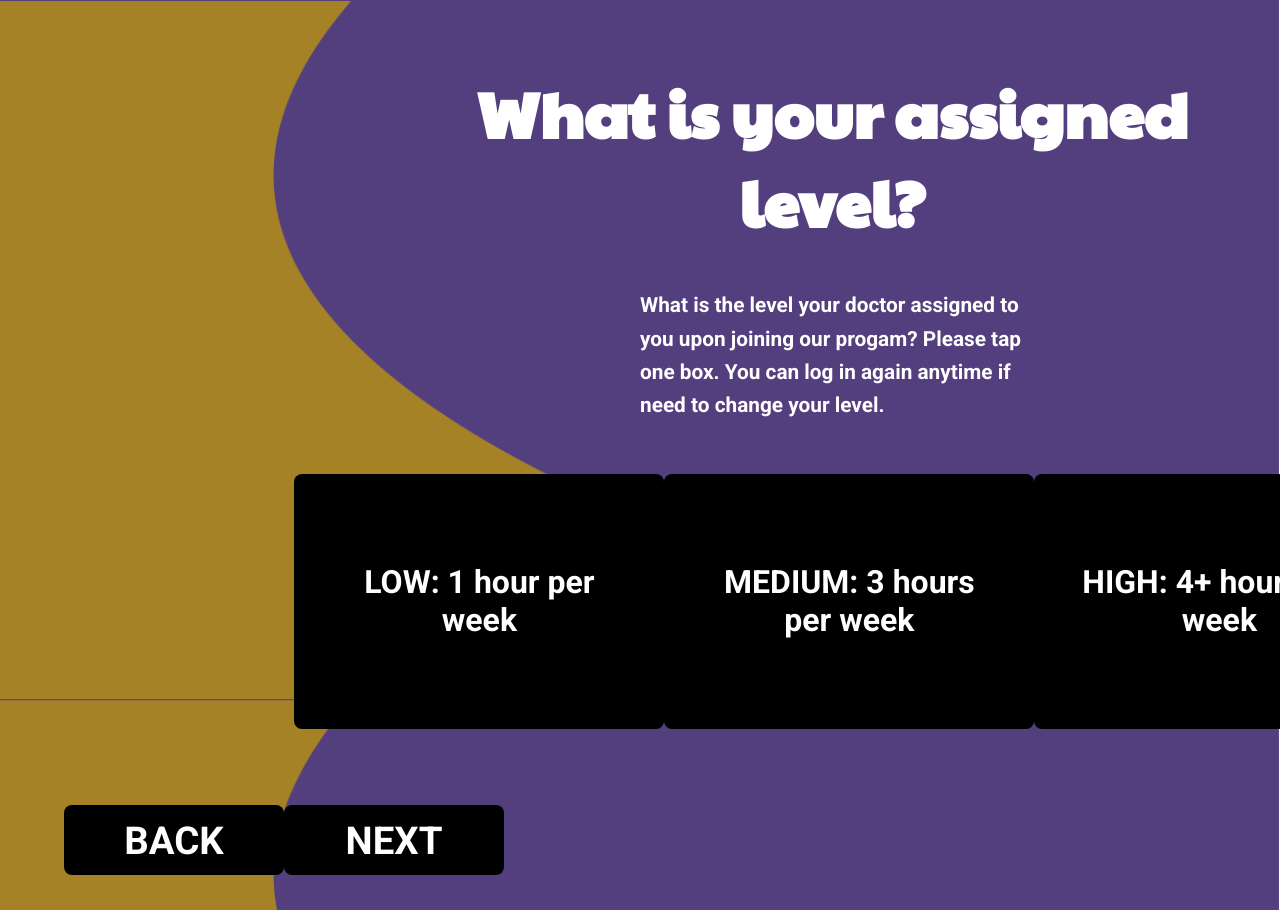
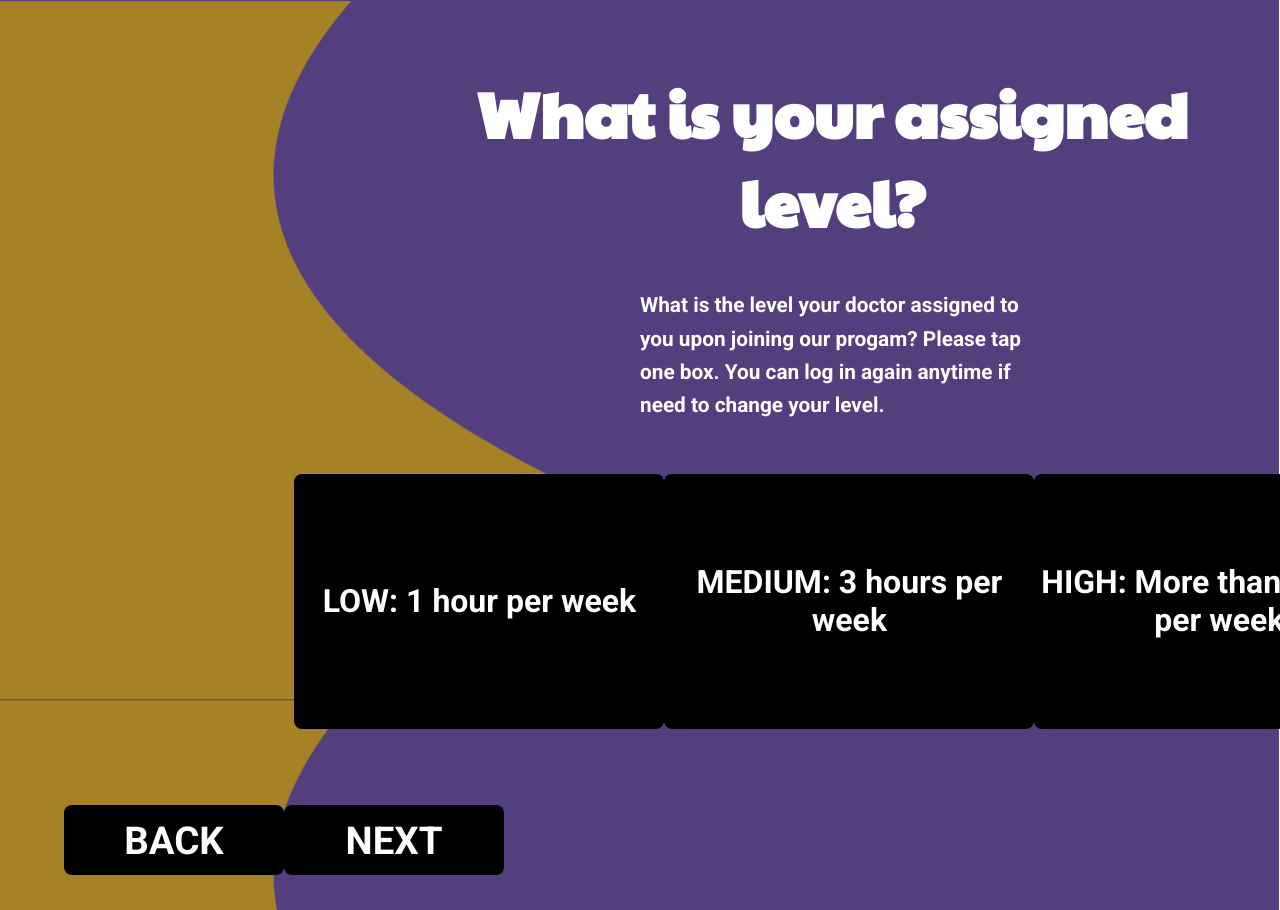
Before and after one commit to KimDuclos/flextogether, a React (Create React App) app: page /level in a window 1280 px wide. Shown: the top 910 px of the page. Built offline with nearby package versions, Linux system fonts and the light colour scheme.

Commit message:
router working

```diff
--- a/src/App.js
+++ b/src/App.js
@@ -1,6 +1,6 @@
 import "./App.css";
-import React, { Component } from "react";
-import { Route, BrowserRouter as Router } from "react-router-dom";
+import React from "react";
+import { BrowserRouter as Router, Route } from "react-router-dom";
 import StartPage from "./start-page.jsx";
 import WelcomePage from "./welcome-page.jsx";
 import WhoAreYou from "./who-are-you.jsx";
@@ -9,12 +9,7 @@ import Level from "./level.jsx";
 import Calendar from "./calendar";
 import Thanks from "./thanks.jsx";
 
-class App extends Component {
-  constructor() {
-    super();
-    this.state = {};
-  }
-  render() {
+const App = () => {
   return (
     <div className="App">
       <Router>
@@ -23,12 +18,11 @@ class App extends Component {
         <Route path="/who-are-you" component={WhoAreYou} />
         <Route path="/tell-more" component={TellMore} />
         <Route path="/level" component={Level} />
-          <Route path="/calendar" component={Calendar}/>
+        <Route path="/calendar" component={Calendar} />
         <Route path="/thanks" component={Thanks} />
       </Router>
     </div>
   );
-  }
-}
+};
 
 export default App;
--- a/src/components/level-button.scss
+++ b/src/components/level-button.scss
@@ -19,7 +19,7 @@
   justify-content: center;
   align-items: center;
   .level-button-text {
-    width: 80%;
+    width: 100%;
     height: 255px;
     display: flex;
     align-items: center;
@@ -27,5 +27,9 @@
     justify-content: center;
     border-radius: 8px;
     padding: 0 auto;
+    border: none;
+    :hover {
+      border: none;
+    }
   }
 }
--- a/src/level.jsx
+++ b/src/level.jsx
@@ -1,4 +1,4 @@
-import { BrowserRouter as Router, Link } from "react-router-dom";
+import { Link } from "react-router-dom";
 import "./level.scss";
 import backgroundImage from "./assets/backgroundImage.png";
 import LevelButton from "./components/level-button.jsx";
@@ -10,7 +10,7 @@ const levelBackgroundStyle = {
   backgroundImage: `url(${backgroundImage})`,
   backgroundSize: "100%",
   margin: "0% 0 0 0",
-  display: "inline-block"
+  display: "inline-block",
 };
 
 const Level = () => {
@@ -25,17 +25,15 @@ const Level = () => {
       <div className="level-buttons">
         <LevelButton text="LOW: 1 hour per week" />
         <LevelButton text="MEDIUM: 3 hours per week" />
-        <LevelButton text="HIGH: 4+ hours per week" />
+        <LevelButton text="HIGH: More than 4 hours per week" />
       </div>
       <div className="level-prog-buttons">
-        <Router>
         <Link to="/tell-more" style={{ textDecoration: "none" }}>
           <ProgressButton className="level-back-button" text="BACK" />
         </Link>
         <Link to="/calendar" style={{ textDecoration: "none" }}>
           <ProgressButton className="level-next-button" text="NEXT" />
         </Link>
-        </Router>
       </div>
     </div>
   );
--- a/src/start-page.jsx
+++ b/src/start-page.jsx
@@ -1,6 +1,6 @@
 import React from "react";
 import "./start-page.scss";
-import { BrowserRouter as Router, Link } from "react-router-dom";
+import { Link } from "react-router-dom";
 import startBackgroundImage from "./assets/man-exercising-background.png";
 import ProgressButton from "./components/progress-button.jsx";
 
@@ -17,7 +17,6 @@ const StartPage = () => {
     <div className="start-page" style={startBackgroundStyle}>
       <h1 className="start-page-title">Flex Together</h1>
       <p className="start-page-paragraph">Please click or tap START</p>
-      <Router>
         <Link to="/welcome-page" style={{ textDecoration: "none" }}>
           <ProgressButton
             className="prog-button"
@@ -25,7 +24,6 @@ const StartPage = () => {
             text="START"
           />
         </Link>
-      </Router>
     </div>
   );
 };
--- a/src/tell-more.jsx
+++ b/src/tell-more.jsx
@@ -1,6 +1,6 @@
 import React from "react";
 import "./tell-more.scss";
-import { BrowserRouter as Router, Link } from "react-router-dom";
+import { Link } from "react-router-dom";
 import ProgressButton from "./components/progress-button.jsx";
 import backgroundImage from "./assets/backgroundImage.png";
 
@@ -10,7 +10,7 @@ const tellMoreBackgroundStyle = {
   backgroundImage: `url(${backgroundImage})`,
   backgroundSize: "100%",
   margin: "0% 0 0 0",
-  display: "inline-block"
+  display: "inline-block",
 };
 
 const TellMore = () => {
@@ -19,7 +19,8 @@ const TellMore = () => {
       <h1 className="tell-more-title">Tell us a bit more...</h1>
       <p className="tell-more-paragraph">
         Please enter your name, email, and phone number in the boxes. Select
-        your notification preference. Then click NEXT.
+        your notification preference. Click "Submit" when after have filled out
+        your info. Then click NEXT.
       </p>
       <form>
         <label className="contact-form">
@@ -28,22 +29,28 @@ const TellMore = () => {
             type="text"
             name="name"
             placeholder="Name"
+            required
           />
           <input
             className="contact-input"
             type="text"
             name="email"
             placeholder="Email"
+            required
           />
           <input
             className="contact-input"
             type="text"
             name="phone"
             placeholder="Phone Number"
+            required
           />
         </label>
-      </form>
-      <p className="notification-pref">I prefer to receive notifications by:</p>
+        {/* <input type="submit" className="submit-button" /> */}
+        {/* </form> */}
+        <p className="notification-pref">
+          I prefer to receive notifications by:
+        </p>
         <div className="notification-buttons">
           Email{" "}
           <input
@@ -53,20 +60,30 @@ const TellMore = () => {
             name="contact-selection"
           />
           Text{" "}
-        <input className="radio-button" type="radio" value="Text" name="contact-selection" />
+          <input
+            className="radio-button"
+            type="radio"
+            value="Text"
+            name="contact-selection"
+            required
+          />
           Both{" "}
-        <input className="radio-button" type="radio" value="Both" name="contact-selection" />
+          <input
+            className="radio-button"
+            type="radio"
+            value="Both"
+            name="contact-selection"
+          />
         </div>
         <div className="tell-more-prog-buttons">
-        <Router>
           <Link to="/who-are-you" style={{ textDecoration: "none" }}>
             <ProgressButton className="tell-more-back-btn" text="BACK" />
           </Link>
           <Link to="/level" style={{ textDecoration: "none" }}>
             <ProgressButton className="tell-more-next-btn" text="NEXT" />
           </Link>
-        </Router>
         </div>
+      </form>
     </div>
   );
 };
--- a/src/thanks.jsx
+++ b/src/thanks.jsx
@@ -2,7 +2,7 @@ import React from "react";
 import "./thanks.scss";
 import backgroundImage from "./assets/backgroundImage.png";
 import ProgressButton from "./components/progress-button.jsx";
-import { BrowserRouter as Router, Link } from "react-router-dom";
+import { Link } from "react-router-dom";
 
 const thanksBackgroundStyle = {
   width: "100%",
@@ -27,11 +27,9 @@ const Thanks = () => {
         <p>- The Flex Together Team</p>
       </div>
       <div className="thanks-prog-button">
-        <Router>
-          <Link to="/" style={{ textDecoration: "none" }}>
-            <ProgressButton text="DONE" />
-          </Link>
-        </Router>
+        <Link to="/" style={{ textDecoration: "none" }}>
+          <ProgressButton text="DONE" />
+        </Link>
       </div>
     </div>
   );
--- a/src/welcome-page.jsx
+++ b/src/welcome-page.jsx
@@ -1,6 +1,6 @@
 import React from "react";
 import "./welcome-page.scss";
-import { BrowserRouter as Router, Link } from "react-router-dom";
+import { Link } from "react-router-dom";
 import backgroundImage from "./assets/backgroundImage.png";
 import ProgressButton from "./components/progress-button.jsx";
 
@@ -30,7 +30,6 @@ const WelcomePage = () => {
       <p className="welcome-paragraph">
         Please click the NEXT button to get started!
       </p>
-      <Router>
       <Link to="/who-are-you" style={{ textDecoration: "none" }}>
         <ProgressButton
           className="prog-button"
@@ -38,7 +37,6 @@ const WelcomePage = () => {
           text="NEXT"
         ></ProgressButton>
       </Link>
-      </Router>
     </div>
   );
 };
--- a/src/who-are-you.jsx
+++ b/src/who-are-you.jsx
@@ -1,4 +1,4 @@
-import { BrowserRouter as Router, Link } from "react-router-dom";
+import { Link } from "react-router-dom";
 import ProgressButton from "./components/progress-button";
 import "./who-are-you.scss";
 import backgroundImage from "./assets/backgroundImage.png";
@@ -33,7 +33,6 @@ const WhoAreYou = () => {
         ></WhoAreYouButton>
       </div>
       <div className="who-are-you-prog-button-section">
-        <Router>
         <Link to="/welcome-page" style={{ textDecoration: "none" }}>
           <ProgressButton
             className="prog-button"
@@ -48,7 +47,6 @@ const WhoAreYou = () => {
             text="NEXT"
           ></ProgressButton>
         </Link>
-        </Router>
       </div>
     </div>
   );
```
Also changed, not shown: src/calendar.jsx (+6 -8 lines), src/index.js (+6 -6 lines). Lines whose indentation alone changed are shown as unchanged.
